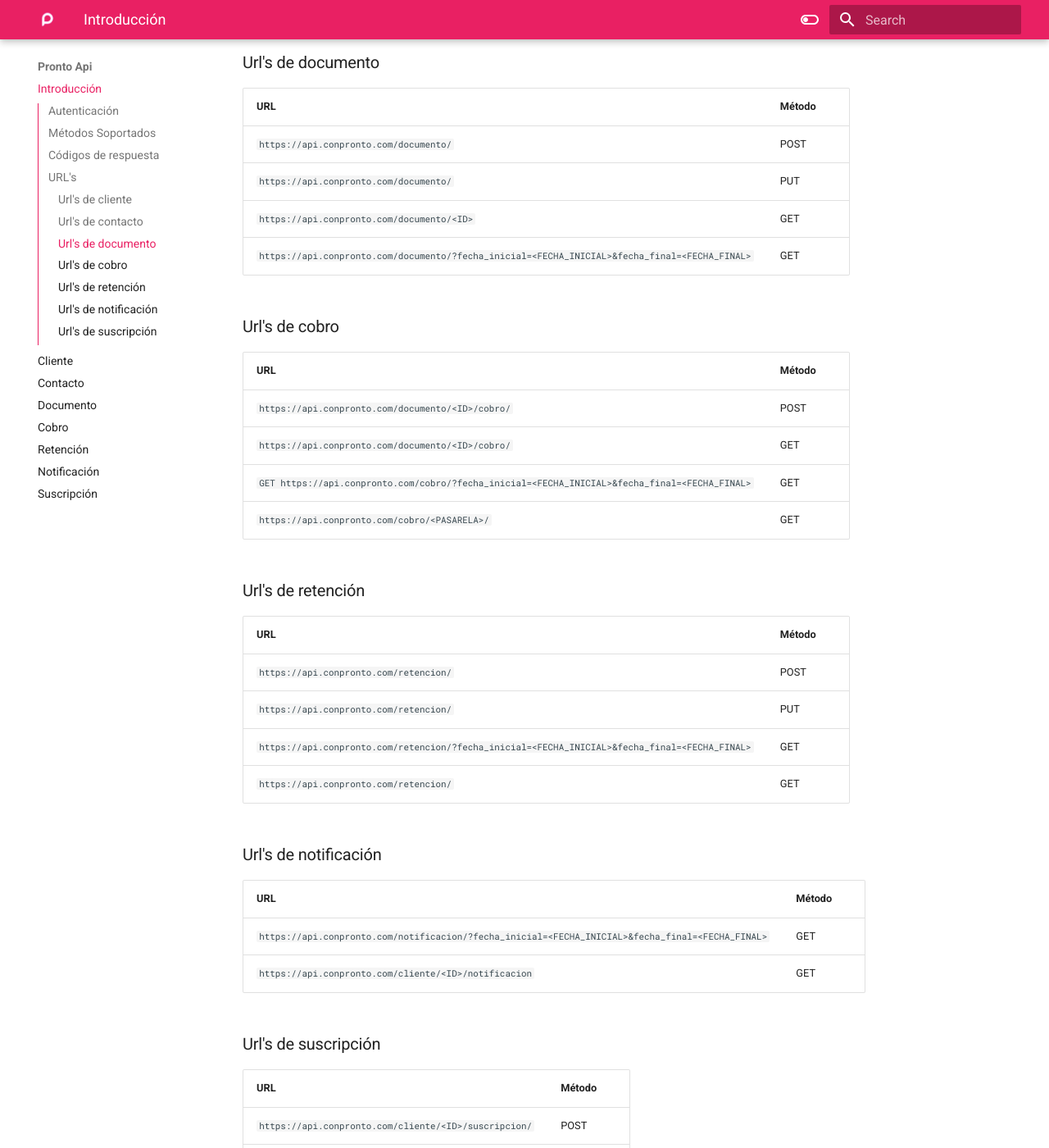
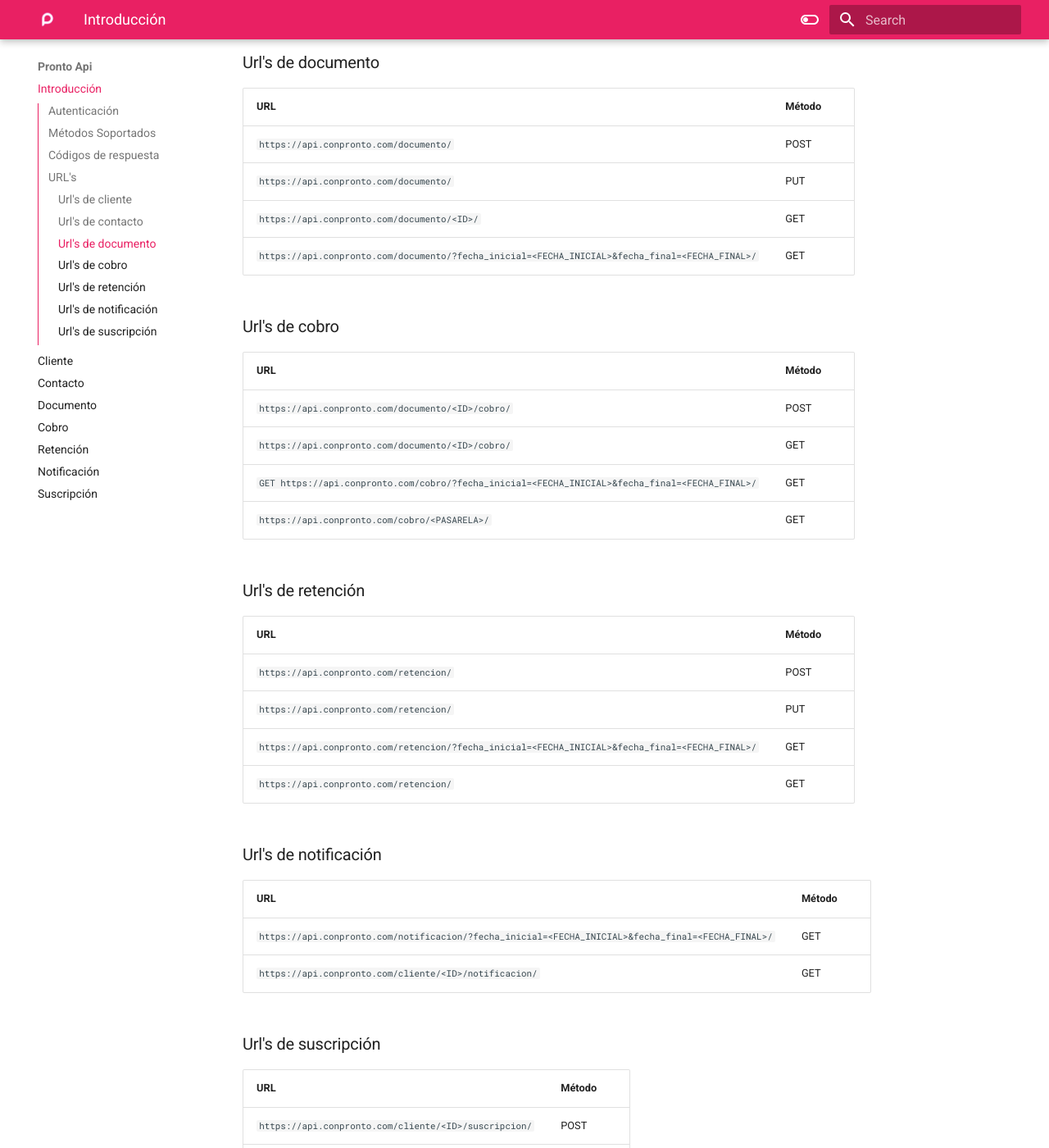
Before and after one commit to conpronto/conpronto.github.io, an MkDocs documentation site: the page built from docs/index.md, in a window 1280 px wide and 1400 px high, scrolled down 2420 px. Shown: the whole window at 82% size. Built offline with MkDocs 1.6.1 and Material for MkDocs 9.7.7, drawn with Linux system fonts in a browser that asks for light colours.

```diff
--- a/docs/index.md
+++ b/docs/index.md
@@ -67,8 +67,8 @@ Las siguientes son url's válidas para uso del api:
 | ----------- | ---------------------------------- |
 | `https://api.conpronto.com/documento/`| POST |
 | `https://api.conpronto.com/documento/`| PUT |
-| `https://api.conpronto.com/documento/<ID>`| GET |
-| `https://api.conpronto.com/documento/?fecha_inicial=<FECHA_INICIAL>&fecha_final=<FECHA_FINAL>`| GET |
+| `https://api.conpronto.com/documento/<ID>/`| GET |
+| `https://api.conpronto.com/documento/?fecha_inicial=<FECHA_INICIAL>&fecha_final=<FECHA_FINAL>/`| GET |
 
 ### Url's de cobro
 
@@ -76,7 +76,7 @@ Las siguientes son url's válidas para uso del api:
 | ----------- | ---------------------------------- |
 | `https://api.conpronto.com/documento/<ID>/cobro/`| POST |
 | `https://api.conpronto.com/documento/<ID>/cobro/`| GET |
-| `GET https://api.conpronto.com/cobro/?fecha_inicial=<FECHA_INICIAL>&fecha_final=<FECHA_FINAL>`| GET |
+| `GET https://api.conpronto.com/cobro/?fecha_inicial=<FECHA_INICIAL>&fecha_final=<FECHA_FINAL>/`| GET |
 | `https://api.conpronto.com/cobro/<PASARELA>/`| GET |
 
 ### Url's de retención
@@ -85,15 +85,15 @@ Las siguientes son url's válidas para uso del api:
 | ----------- | ---------------------------------- |
 | `https://api.conpronto.com/retencion/`| POST |
 | `https://api.conpronto.com/retencion/`| PUT |
-| `https://api.conpronto.com/retencion/?fecha_inicial=<FECHA_INICIAL>&fecha_final=<FECHA_FINAL>`| GET |
+| `https://api.conpronto.com/retencion/?fecha_inicial=<FECHA_INICIAL>&fecha_final=<FECHA_FINAL>/`| GET |
 | `https://api.conpronto.com/retencion/`| GET |
 
 ### Url's de notificación
 
 | URL     |Método                                 |
 | ----------- | ---------------------------------- |
-| `https://api.conpronto.com/notificacion/?fecha_inicial=<FECHA_INICIAL>&fecha_final=<FECHA_FINAL>`| GET |
-| `https://api.conpronto.com/cliente/<ID>/notificacion`| GET |
+| `https://api.conpronto.com/notificacion/?fecha_inicial=<FECHA_INICIAL>&fecha_final=<FECHA_FINAL>/`| GET |
+| `https://api.conpronto.com/cliente/<ID>/notificacion/`| GET |
 
 ### Url's de suscripción
 
```
Also changed, not shown: docs/c_documentos.md (+2 -2 lines), docs/d_cobros.md (+1 -1 lines), docs/e_retencion.md (+4 -2 lines), docs/f_notificaciones.md (+5 -1 lines).
